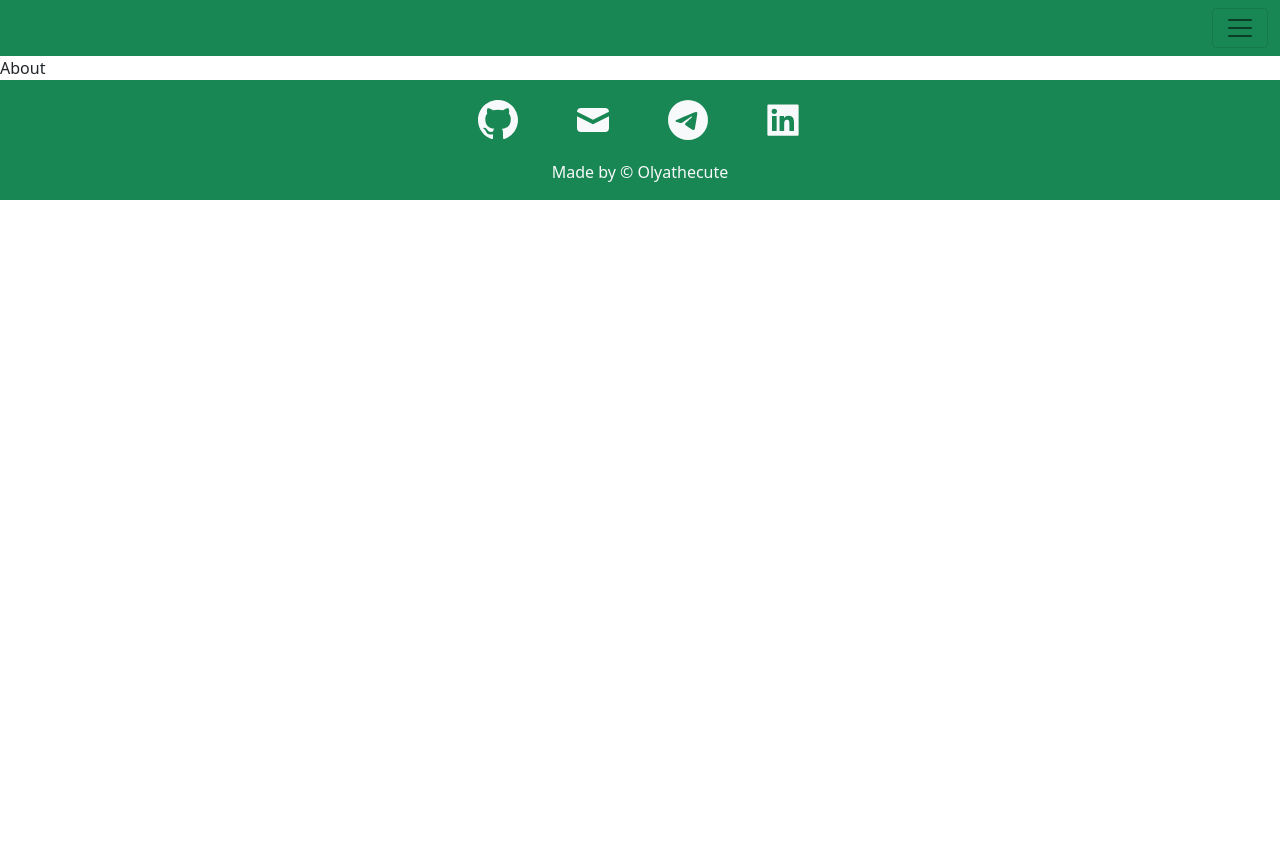
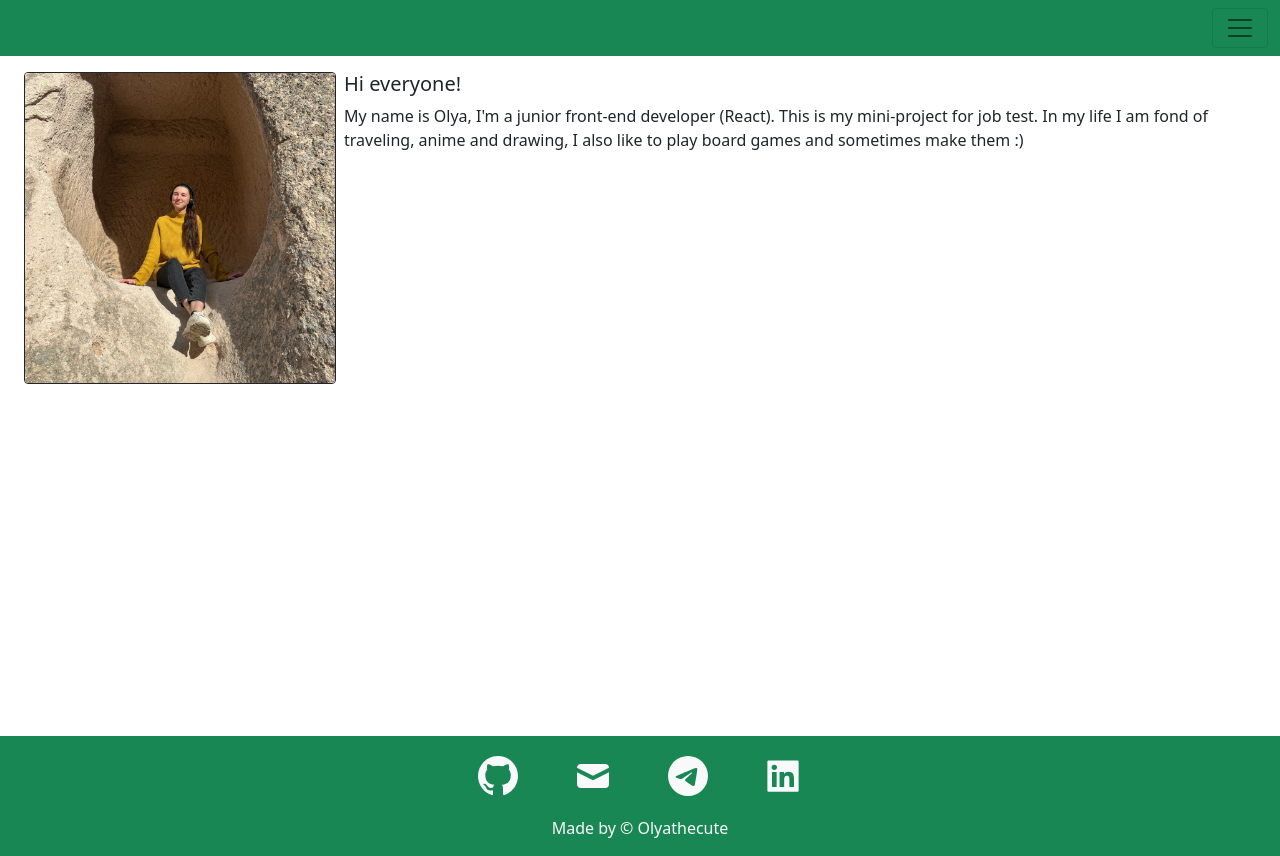
Before and after one commit to Olyathecute/Gallery, a React (Create React App) app: page /about in a window 1280 px wide. Before the commit the page ends 800 px from the top, so only its background shows below. Built offline with nearby package versions, Linux system fonts and the light colour scheme.

Commit message:
About page

```diff
--- a/src/App.js
+++ b/src/App.js
@@ -9,15 +9,17 @@ import Footer from './components/Footer'
 
 function App() {
   return (
-    <div className="App">
+    <>
       <Header />
       {/* <Spinner animation="border" variant="warning" style={{ width: '60px', height: '60px' }} /> */}
+      <div className="d-flex flex-column vh-100">
         <Routes>
           <Route path="/" element={<Gallery />} />
           <Route path="/about" element={<About />} />
         </Routes>
         <Footer />
       </div>
+    </>
   )
 }
 
--- a/src/components/Footer.jsx
+++ b/src/components/Footer.jsx
@@ -4,13 +4,13 @@ import { MyLinks } from '../info'
 
 export default function Footer() {
   return (
-    <footer className="bg-success text-light py-3">
+    <footer className="flex-grow-0 bg-success text-light py-3">
       <Container>
         <Row className="justify-content-md-center py-1">
           {MyLinks.map(({ Component, link }, index) => {
             return (
               <Col key={index} xs={1} className="text-center">
-                <a href={link} className="text-light" target="_blank">
+                <a href={link} className="link-light" target="_blank">
                   <Component size={40} />
                 </a>
               </Col>
@@ -24,3 +24,5 @@ export default function Footer() {
     </footer>
   )
 }
+
+// position-absolute bottom-0 start-0
--- a/src/components/Header.jsx
+++ b/src/components/Header.jsx
@@ -1,5 +1,5 @@
 import React, { useState } from 'react'
-import { Link } from 'react-router-dom'
+import { Link, NavLink } from 'react-router-dom'
 import { Navbar, Container, Offcanvas, Row, Col, Image } from 'react-bootstrap'
 import { NavLinks, MyName, MyLocation, MyPhoto } from '../info'
 
@@ -26,7 +26,7 @@ export default function Header() {
                 {NavLinks.map(({ to, link }, index) => {
                   return (
                     <Col key={index} className="text-center">
-                      <Link to={to} className="text-light text-decoration-none" onClick={handleClose}>
+                      <Link to={to} className="link-light text-decoration-none" onClick={handleClose}>
                         {link}
                       </Link>
                     </Col>
--- a/src/info.js
+++ b/src/info.js
@@ -5,7 +5,15 @@ import { HiMail } from 'react-icons/hi'
 export const MyPhoto = '/photo.jpg'
 export const MyName = 'Olya'
 export const MyLocation = 'Georgia, Tbilisi'
-export const AboutText = 'Привет! Меня зовут Оля'
+export const AboutText = (
+  <>
+    <h5>Hi everyone!</h5>
+    <p>
+      My name is Olya, I'm a junior front-end developer (React). This is my mini-project for job test. In my life I am fond of traveling, anime and
+      drawing, I also like to play board games and sometimes make them {':)'}
+    </p>
+  </>
+)
 
 export const MyLinks = [
   { Component: BsGithub, link: 'https://github.com/Olyathecute' },
--- a/src/pages/About.jsx
+++ b/src/pages/About.jsx
@@ -1,5 +1,12 @@
 import React from 'react'
+import { Image } from 'react-bootstrap'
+import { MyPhoto, AboutText } from '../info'
 
 export default function About() {
-  return <div>About</div>
+  return (
+    <div className="flex-grow-1 m-3">
+      <Image className="mx-2 w-25 rounded border border-dark float-start" src={MyPhoto} />
+      <div>{AboutText}</div>
+    </div>
+  )
 }
```
Lines whose indentation alone changed are shown as unchanged.
